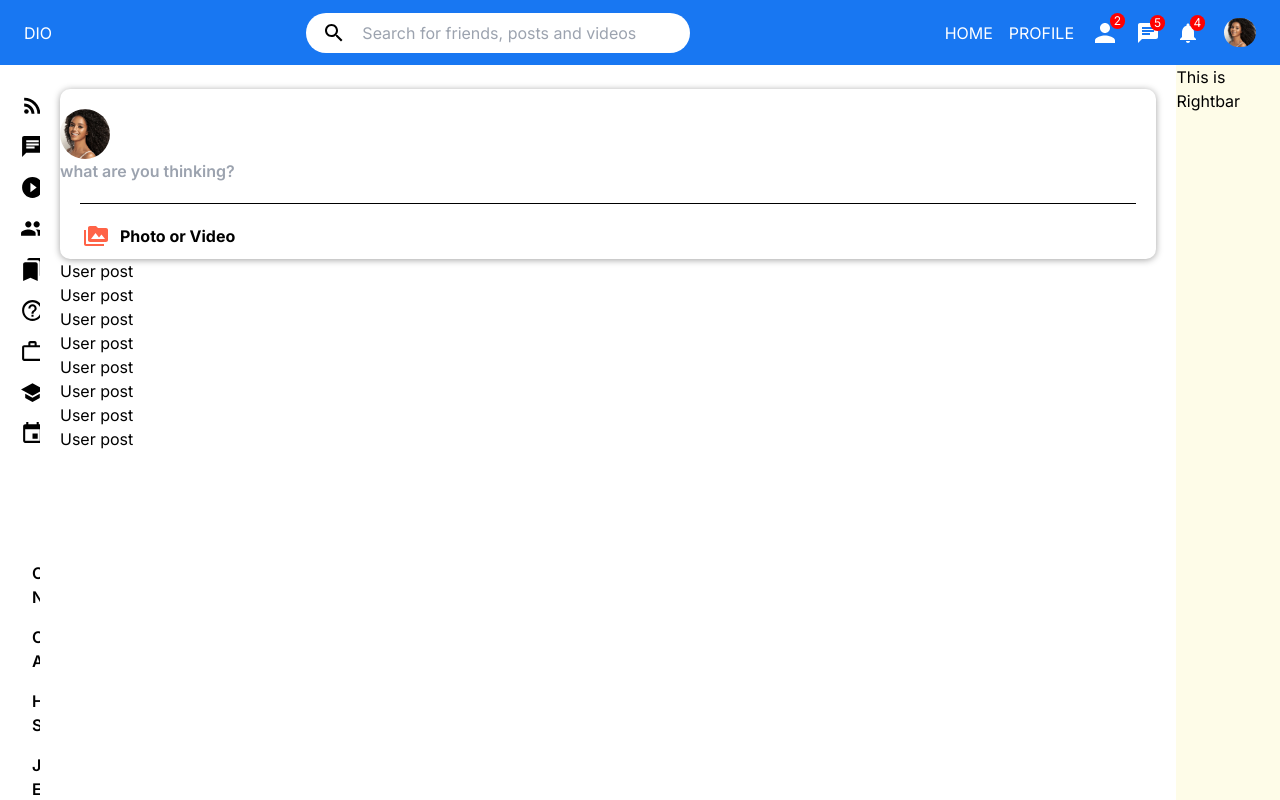
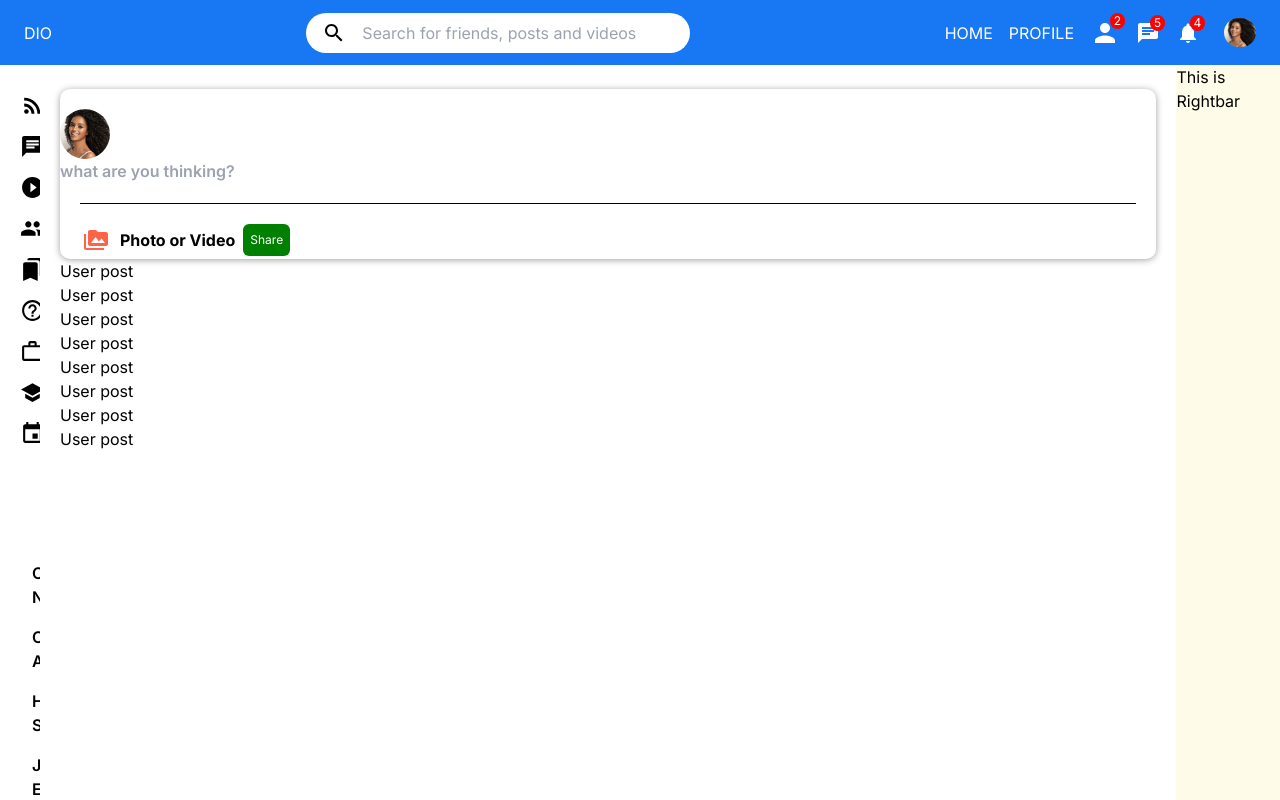
Before and after one commit to Usytech01/D-tech, a Next.js app: page / in a window 1280 px wide. Built offline with nearby package versions, Linux system fonts and the light colour scheme.

Commit message:
Add share button

```diff
--- a/app/component/Share.jsx
+++ b/app/component/Share.jsx
@@ -19,8 +19,11 @@ export default function Share(){
                 <label htmlFor="file" className="flex items-centermr-[15px] cursor-pointer">
                 <PermMedia htmlColor="tomato" className="font-bold mr-3 "/>
                 <span className="text-[i4px] font-bold">Photo or Video</span>
-                <input type="text" />
+                <input style={{display: 'none'}} type="file" id="file" accept=".png, .jpeg, . jpg"/>
                 </label>
+                <button className="border-none p-[7px] text-[12px] rounded-md text-white cursor-pointer mr-[20px] bg-[green]">
+                    Share
+                </button>
             </div>
         </div>
     )
```
